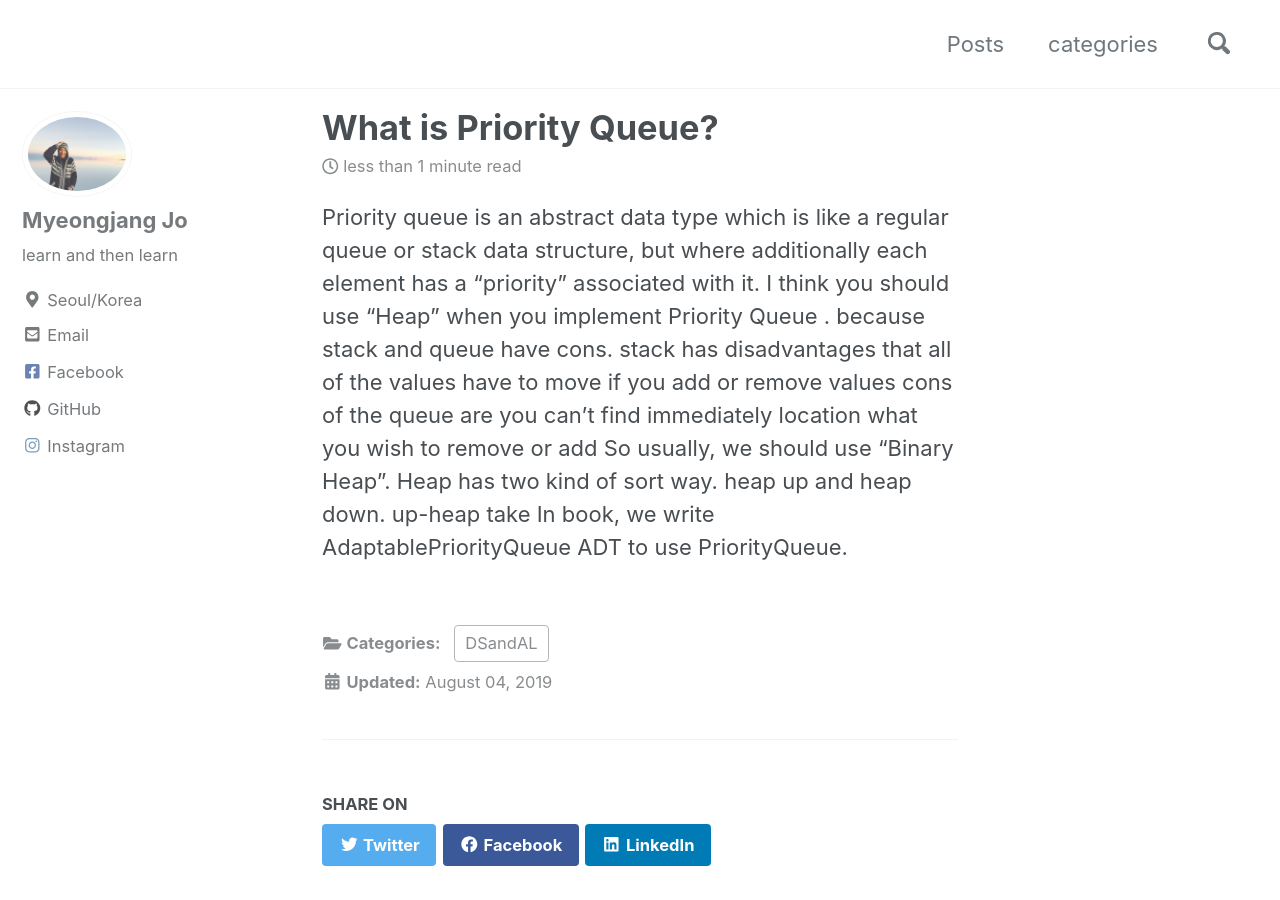
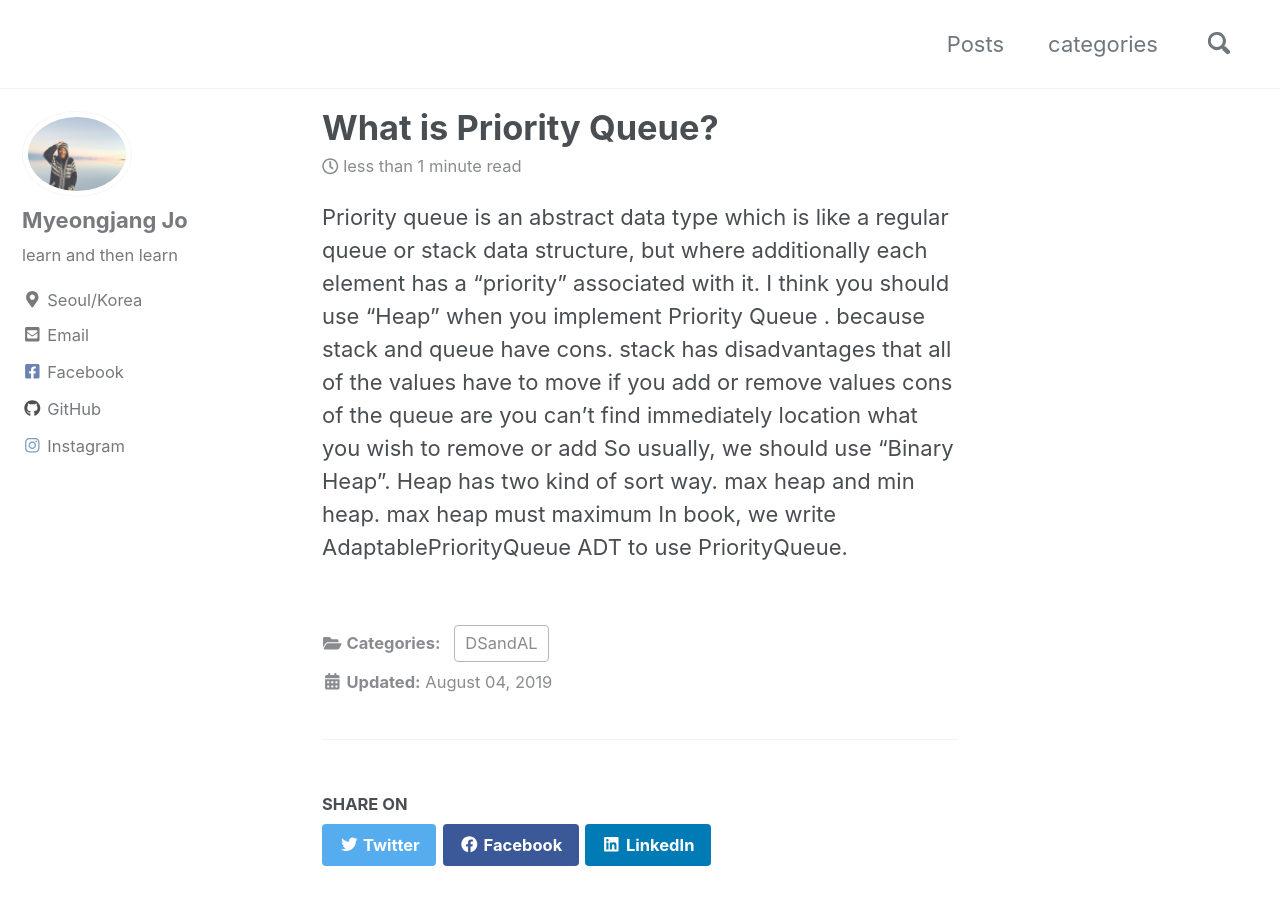
Before and after one commit to josephmjjo/josephmjjo.github.io, a Jekyll site: the page built from _posts/2019-08-04-priorityqueue.md, in a window 1280 px wide and 900 px high. Built offline with Jekyll 4.4.1, drawn with Linux system fonts in a browser that asks for light colours; cached includes are drawn as plain includes; nearby versions of some CDN libraries.

Commit message:
_posts/2019-08-04-priorityqueue.md updated from https://stackedit.io/

```diff
--- a/_posts/2019-08-04-priorityqueue.md
+++ b/_posts/2019-08-04-priorityqueue.md
@@ -11,10 +11,10 @@ I think you should use "Heap" when you implement Priority Queue . because stack
 stack has disadvantages that all of the values have to move if you add or remove values
 cons of the queue are you can't find immediately location what you wish to remove or add
 So usually, we should use "Binary Heap".
-Heap has two kind of sort way. heap up  and heap down.
-up-heap take
+Heap has two kind of sort way. max heap  and min heap.
+max heap must maximum
 In book, we write AdaptablePriorityQueue ADT to use PriorityQueue.
 
 <!--stackedit_data:
-eyJoaXN0b3J5IjpbLTMxNTU5NjI1MiwtMzcwNDI4NjY5XX0=
+eyJoaXN0b3J5IjpbMjA1ODg5MDk3NywtMzcwNDI4NjY5XX0=
 -->
```
